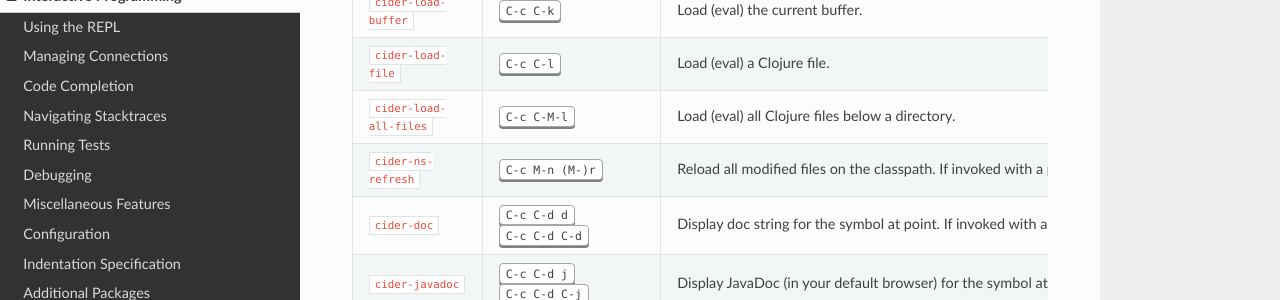
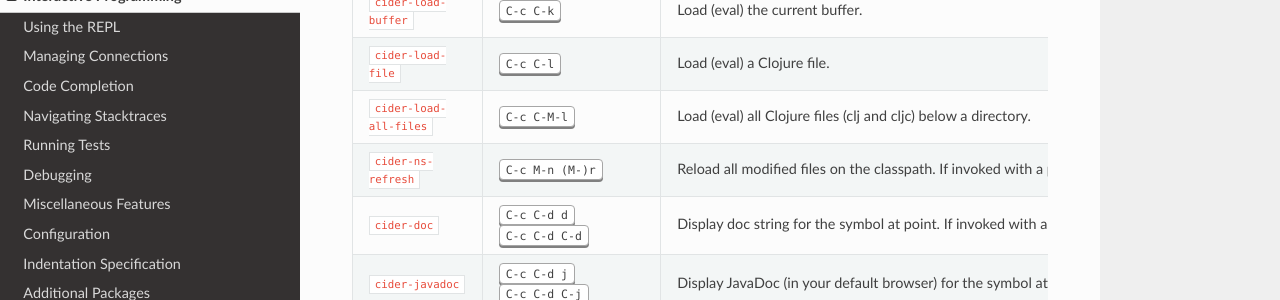
Before and after one commit to clojure-emacs/cider, an MkDocs documentation site: the page built from doc/interactive_programming.md, in a window 1280 px wide and 900 px high, scrolled down 2040 px. Shown: the part 151-451 px from the top of the window. Built offline with MkDocs 1.6.1, drawn with Linux system fonts in a browser that asks for light colours; nearby versions of some CDN libraries; old or Windows-style settings are respelled for this version of MkDocs.

Commit message:
Load clj & cljc files on `cider-load-all-files`.

```diff
--- a/doc/interactive_programming.md
+++ b/doc/interactive_programming.md
@@ -61,7 +61,7 @@
 `cider-find-and-clear-repl-output`            |<kbd>C-c C-o</kbd>                   | Clear the last output in the REPL buffer. With a prefix argument it will clear the entire REPL buffer, leaving only a prompt. Useful if you're running the REPL buffer in a side by side buffer.
 `cider-load-buffer`                           |<kbd>C-c C-k</kbd>                   | Load (eval) the current buffer.
 `cider-load-file`                             |<kbd>C-c C-l</kbd>                   | Load (eval) a Clojure file.
-`cider-load-all-files`                        |<kbd>C-c C-M-l</kbd>                 | Load (eval) all Clojure files below a directory.
+`cider-load-all-files`                        |<kbd>C-c C-M-l</kbd>                 | Load (eval) all Clojure files (clj and cljc) below a directory.
 `cider-ns-refresh`                            |<kbd>C-c M-n (M-)r</kbd>                   | Reload all modified files on the classpath. If invoked with a prefix argument, reload all files on the classpath. If invoked with a double prefix argument, clear the state of the namespace tracker before reloading.
 `cider-doc`                                   |<kbd>C-c C-d d</kbd> <br/> <kbd>C-c C-d C-d</kbd> | Display doc string for the symbol at point.  If invoked with a prefix argument, or no symbol is found at point, prompt for a symbol.
 `cider-javadoc`                               |<kbd>C-c C-d j</kbd> <br/> <kbd>C-c C-d C-j</kbd> | Display JavaDoc (in your default browser) for the symbol at point.  If invoked with a prefix argument, or no symbol is found at point, prompt for a symbol.
```
Also changed, not shown: CHANGELOG.md (+1 -0 lines), 1 other file.
